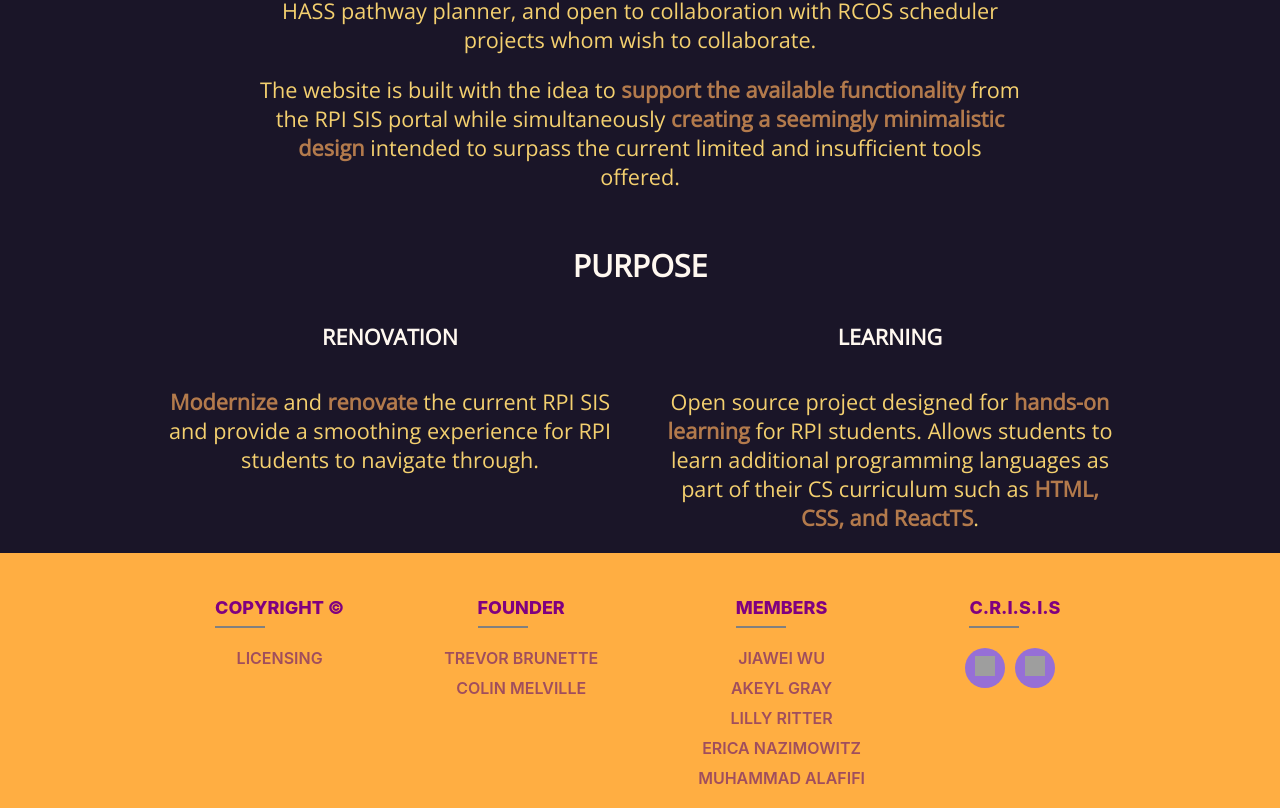
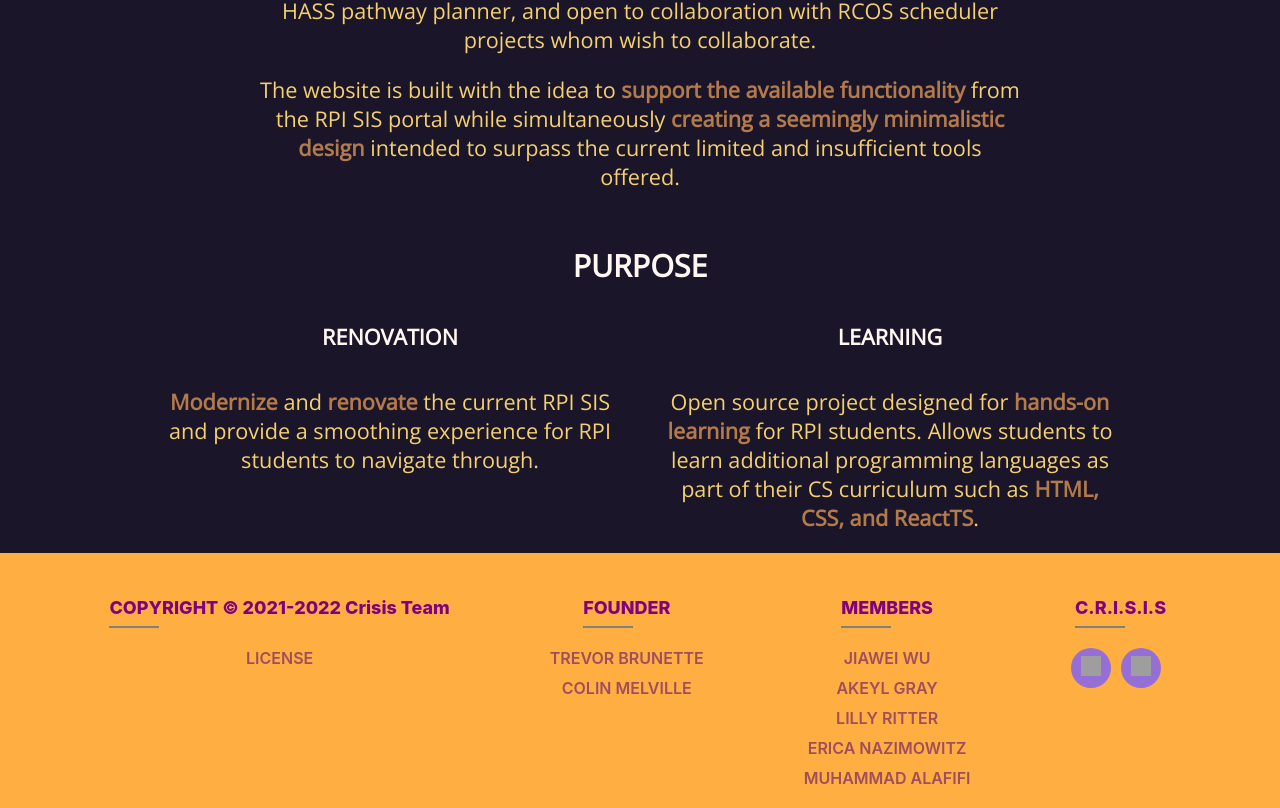
Before and after one commit to rpi-crisis/crisis, a React (Create React App) app: page /about in a window 1280 px wide. Shown: the part 405-1213 px from the top of the page. Built offline with nearby package versions, Linux system fonts and the light colour scheme; no server answers; grey boxes are pictures that could not be loaded.

Commit message:
finished about page

```diff
--- a/src/pages/about/about.tsx
+++ b/src/pages/about/about.tsx
@@ -69,9 +69,9 @@ const AboutPage: FC = () => {
           <div className="footer-row">
 
             <div className="footer-col">
-              <h4>COPYRIGHT ©</h4>
+              <h4>COPYRIGHT © 2021-2022 Crisis Team</h4>
               <ul>
-                <li> <a href="https://github.com/rpi-crisis/crisis/blob/main/LICENSE" target="_blank" rel="noreferrer noopener">LICENSING</a> </li>
+                <li> <a href="https://github.com/rpi-crisis/crisis/blob/main/LICENSE" target="_blank" rel="noreferrer noopener">LICENSE</a> </li>
               </ul>
             </div>
 
```
